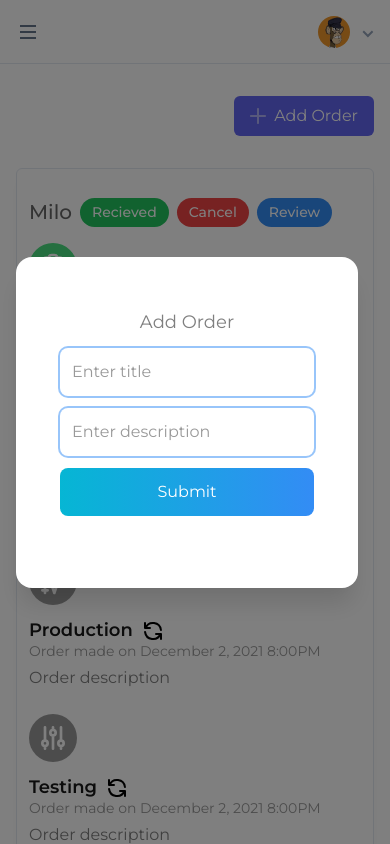
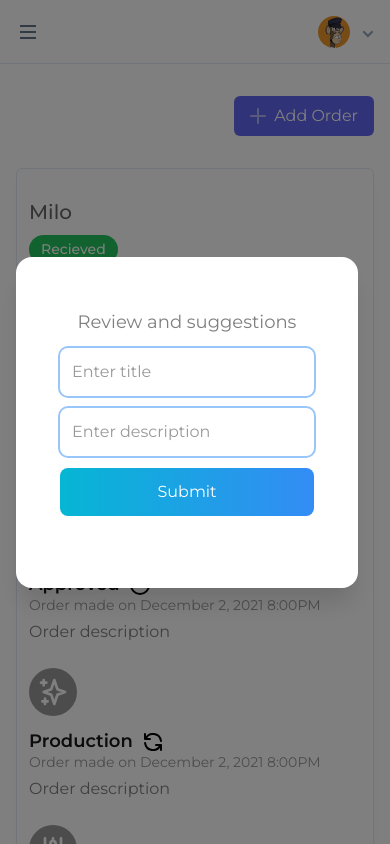
Before and after one commit to mendsalbert/schain, a Next.js app: page /dashboard/customer/order in a window 390 px wide. Both pictures are taken after a click on the element "Review". Built offline with nearby package versions, Linux system fonts and the light colour scheme.

Commit message:
schain ui

```diff
--- a/components/Admin/Orders.jsx
+++ b/components/Admin/Orders.jsx
@@ -17,7 +17,7 @@ function Orders() {
   return (
     <div className=" col-span-full xl:col-span-12 bg-white shadow-lg w-full rounded-md border border-slate-200 p-3">
       <div className="w-full">
-        <div className="py-4 flex flex-row  text-gray-600 items-center space-x-2">
+        <div className="py-4 flex md:flex-row flex-col  text-gray-600 md:items-center md:space-x-2 space-y-2 md:space-y-0">
           <p className="text-xl font-medium">Milo </p>
           <div className="cursor-pointer font-medium text-sm bg-green-500 w-max text-white rounded-full text-center  hover:text-gray-200 flex justify-center  items-center py-1 px-3">
             Recieved
@@ -28,7 +28,6 @@ function Orders() {
           <div
             onClick={() => {
               setOpen(!open);
-
               setComp(<ReviewModal />);
             }}
             className="cursor-pointer font-medium text-sm bg-blue-500 w-max text-white rounded-full text-center  hover:text-gray-200 flex justify-center  items-center py-1 px-3"
--- a/components/ReviewModal.jsx
+++ b/components/ReviewModal.jsx
@@ -11,7 +11,9 @@ const OrderModal = (props) => {
 
   return (
     <div className="p-5 font-Montserrat overflow-auto">
-      <p className="text-center text-gray-500 text-lg">Add Order</p>
+      <p className="text-center text-gray-500 text-lg">
+        Review and suggestions
+      </p>
       <div className="py-3 space-y-3">
         <input
           type="text"
```
